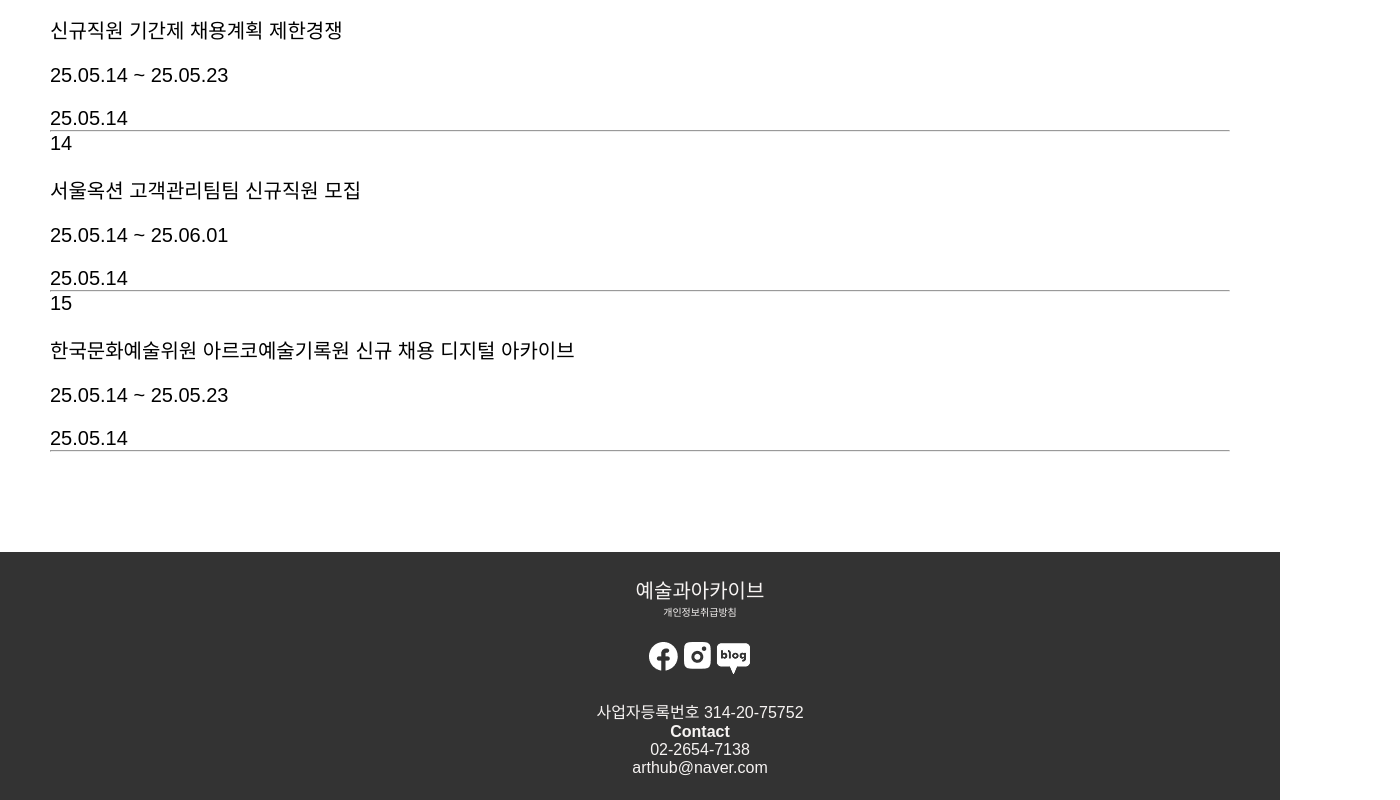
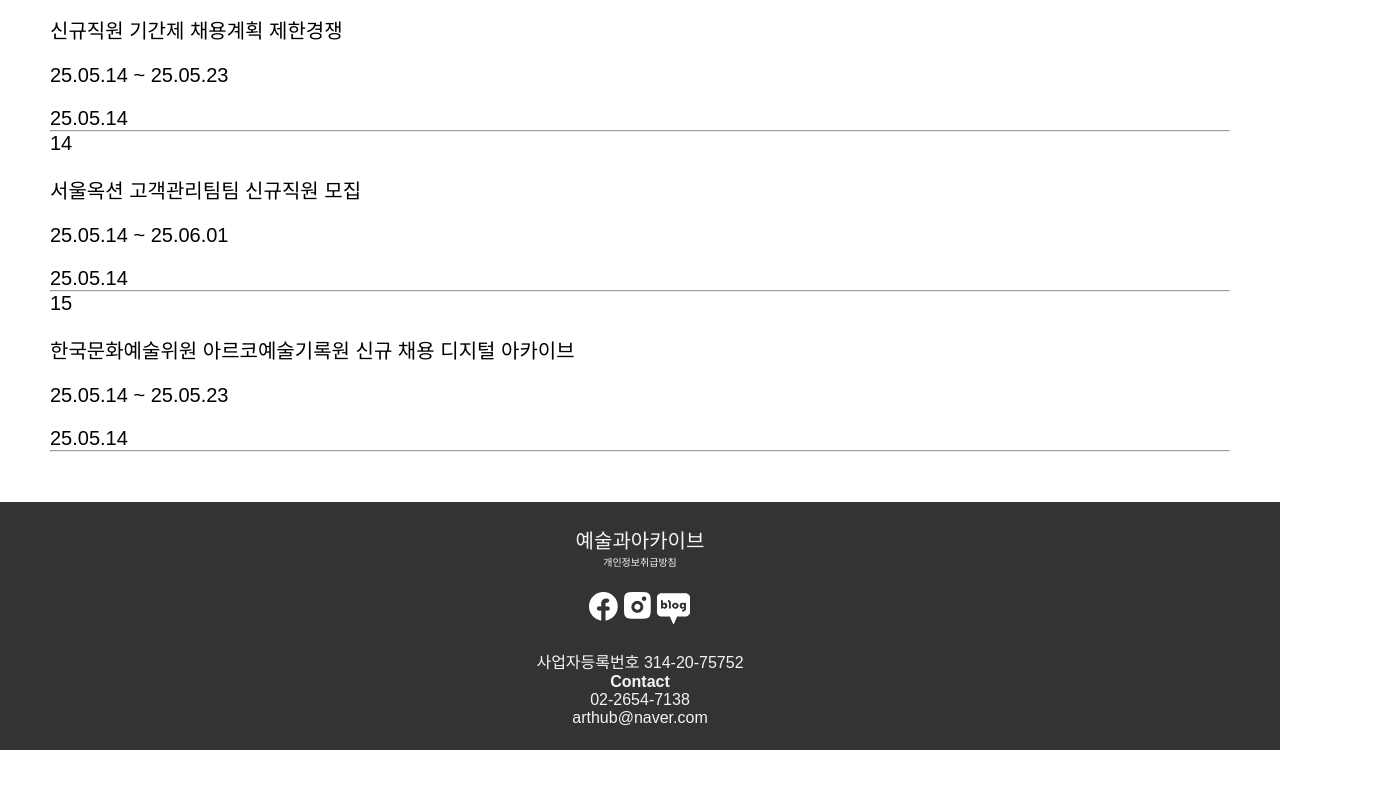
Before and after one commit to junes-lie/group-C, a plain HTML site: page job.html in a window 1280 px wide. Shown: the part 3125-3925 px from the top of the page, 1400 px wide, since content can reach past the window. After the commit the page ends 3875 px from the top, so only its background shows below. Drawn offline with nearby package versions, Linux system fonts and the light colour scheme; some icons are missing; a web font is replaced by a local one.

Commit message:
2025 0605 211

```diff
--- a/css/job.css
+++ b/css/job.css
@@ -466,6 +466,11 @@
 }
 
 
+/* #recruit_footer .rel{
+    width: 140rem;
+    margin: 5rem auto;
+    }
+     */
 
 
 @media (max-width:1400px)  {
--- a/css/recruit.css
+++ b/css/recruit.css
@@ -664,11 +664,11 @@
 
 }
 
-#recruit_footer .rel{
+/* #recruit_footer .rel{
     width: 140rem;
     margin: 5rem auto;
     }
-
+     */
 
 
 @media (max-width:1400px)  {
```
